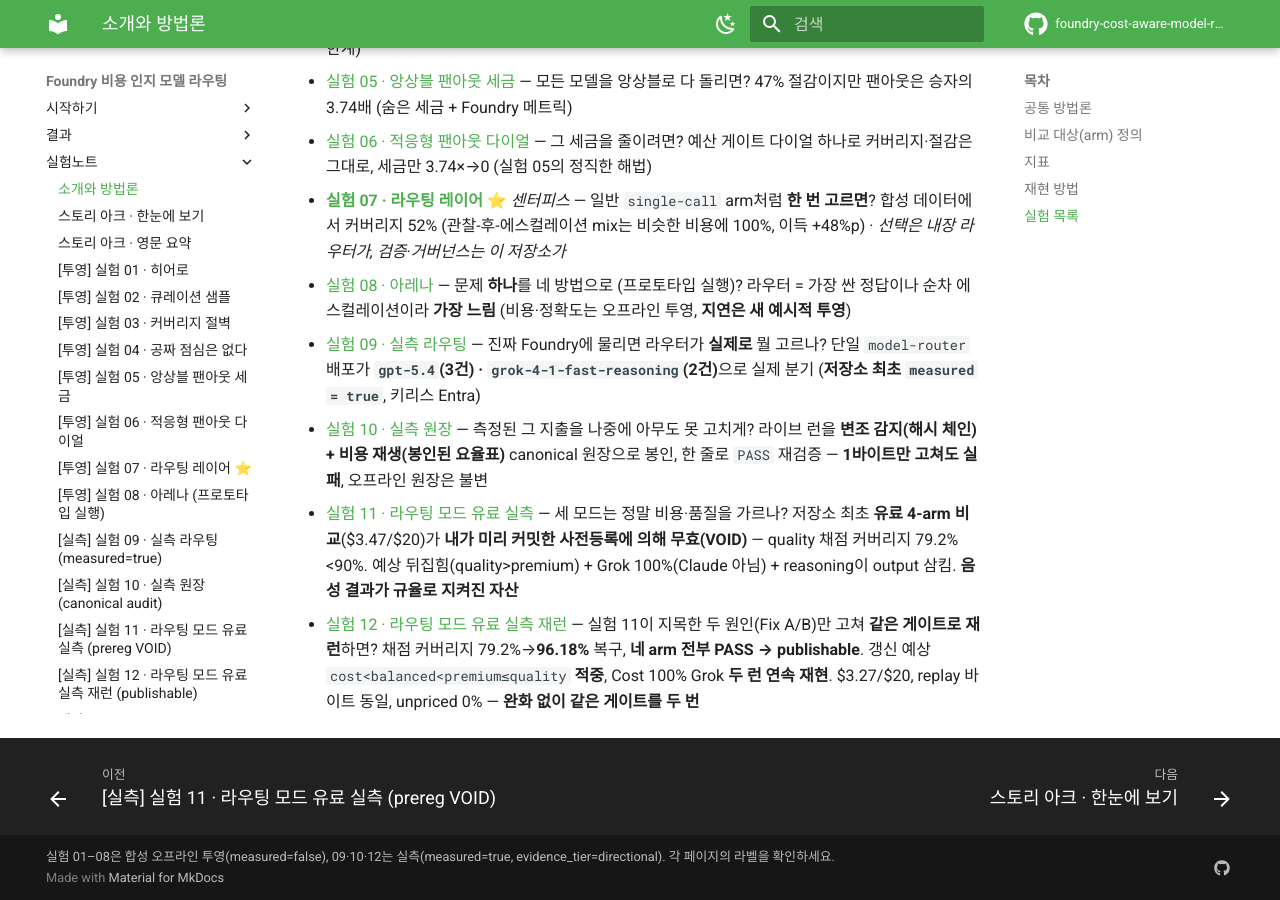
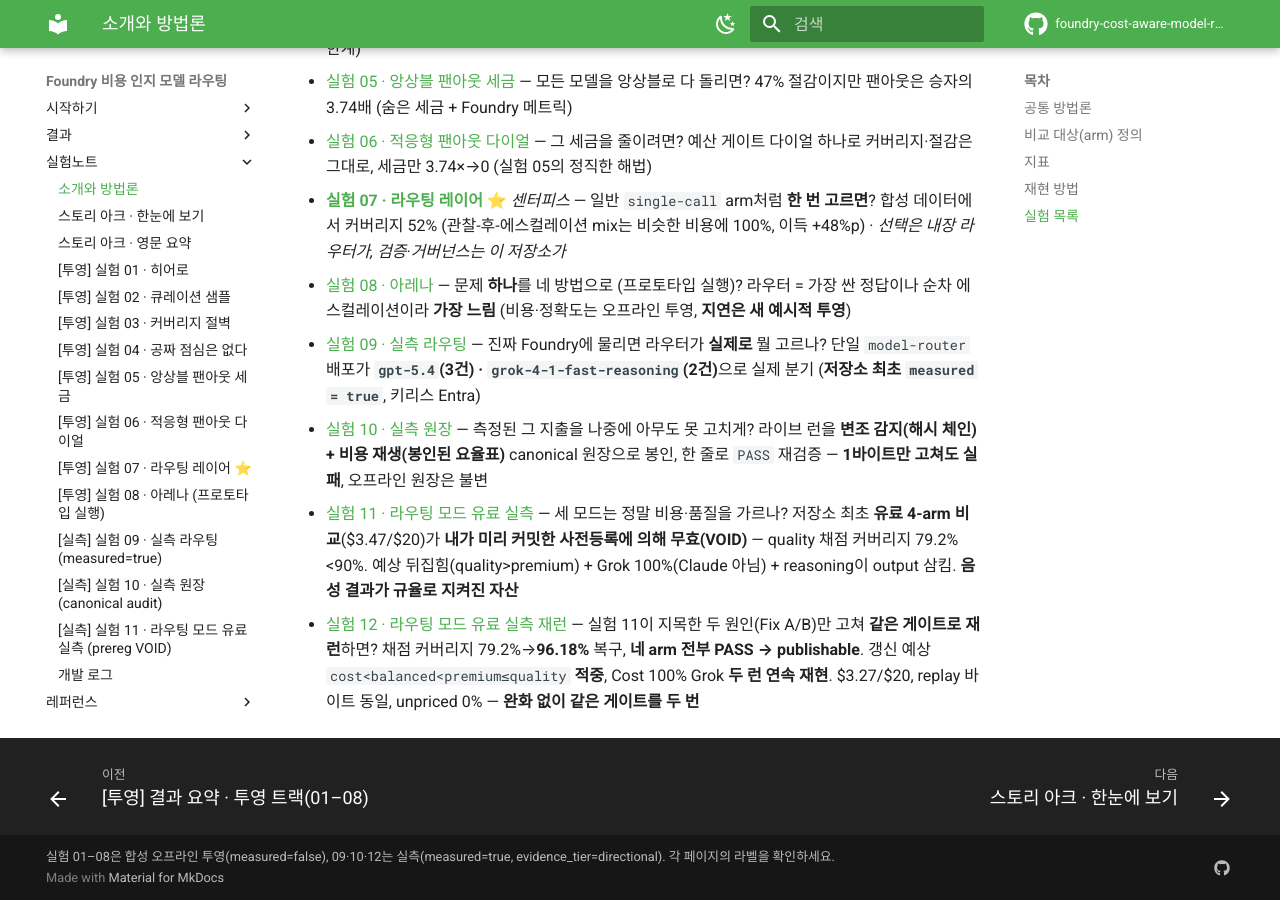
Before and after one commit to hyeonsangjeon/foundry-cost-aware-model-routing, an MkDocs documentation site: the page built from docs/lab-notebook/index.md, in a window 1280 px wide and 900 px high, scrolled down 2000 px. Built offline with MkDocs 1.6.1 and Material for MkDocs 9.7.7, drawn with Linux system fonts in a browser that asks for light colours; comment, search, counter and statistics services are not loaded.

Commit message:
docs: low-risk IA restructure — results/reference nav + canonical projection page
- Fix exp 11/12 nav dual-registration: 결과 = {03D, exp 12}; exp 11 stays in
  실험노트 only (VOID run is methodology, not a result). Each page now appears once.
- Group the flat 16-item 레퍼런스 into 4 subgroups (명령 레퍼런스 / 실측 운영 절차 /
  화면·스키마 / 해설). No page or URL moved — nav grouping only.
- New docs/manual/projection-results.md: canonical single-source-of-truth for
  projection-track (01–08) numbers (hero 25.5% $2.23→$1.66, fanout tax 3.74×,
  single-call +48%p 52%→100%). measured=false, deterministic, each number cited to
  its reproduce command. Other pages keep their numbers this session (next step).
- Move 용어집 from 레퍼런스 top to end of 시작하기 (gateway before reading tables).

Gates: naming 2378 OK · terminology 37 OK · mkdocs --strict clean · targeted pytest.
03Z rule held (52% only in single-call blocks, no product name). plan_hash untouched.

Co-authored-by: Copilot <223556219+Copilot@users.noreply.github.com>

```diff
--- a/mkdocs.yml
+++ b/mkdocs.yml
@@ -45,10 +45,11 @@ nav:
       - 홈: index.md
       - 30초 설치: manual/install.md
       - 핵심 개념: manual/concept.md
+      - "용어집 · 통과율 vs 채점 커버리지": manual/glossary.md
   - 결과:
       - "라우팅 모드 실측 결과 (03D)": manual/03d-results.md
       - "[실측] 실험 12 · 라우팅 모드 유료 실측 재런 (publishable)": lab-notebook/12-router-modes-measured.md
-      - "[실측] 실험 11 · 라우팅 모드 유료 실측 (prereg VOID)": lab-notebook/11-router-modes-void.md
+      - "[투영] 결과 요약 · 투영 트랙(01–08)": manual/projection-results.md
   - 실험노트:
       - 소개와 방법론: lab-notebook/index.md
       - "스토리 아크 · 한눈에 보기": lab-notebook/story-arc.md
@@ -64,24 +65,26 @@ nav:
       - "[실측] 실험 09 · 실측 라우팅 (measured=true)": lab-notebook/09-live-routing-proof.md
       - "[실측] 실험 10 · 실측 원장 (canonical audit)": lab-notebook/10-measured-ledger.md
       - "[실측] 실험 11 · 라우팅 모드 유료 실측 (prereg VOID)": lab-notebook/11-router-modes-void.md
-      - "[실측] 실험 12 · 라우팅 모드 유료 실측 재런 (publishable)": lab-notebook/12-router-modes-measured.md
       - 개발 로그: lab-notebook/devlog.md
   - 레퍼런스:
-      - "용어집 · 통과율 vs 채점 커버리지": manual/glossary.md
-      - CLI 레퍼런스: manual/cli.md
-      - 실험 설정(YAML): manual/experiments.md
-      - 대시보드: manual/dashboard.md
-      - 메트릭 & Foundry: manual/metrics.md
-      - "플릿 등록 & 모델 선택": manual/fleet.md
-      - 감사 원장: manual/ledger.md
-      - 측정 프로토콜: manual/measurement-protocol.md
-      - 정본 실행 계획: manual/run-plan.md
-      - "Foundry 실전 구성 · 실험별 세팅": manual/foundry-setup.md
-      - "커스터마이징 · 내 워크로드로": manual/customize.md
-      - "워크로드 인벤토리 · 실측 가능성": manual/workload-inventory.md
-      - 라이브 실측 브릿지: manual/foundry-live.md
-      - 실험 아틀라스: manual/experiment-atlas.md
-      - "문제 하나, 네 가지 방법": manual/head-to-head.md
+      - 명령 레퍼런스:
+          - CLI 레퍼런스: manual/cli.md
+          - 실험 설정(YAML): manual/experiments.md
+      - 실측 운영 절차:
+          - "Foundry 실전 구성 · 실험별 세팅": manual/foundry-setup.md
+          - "플릿 등록 & 모델 선택": manual/fleet.md
+          - "커스터마이징 · 내 워크로드로": manual/customize.md
+          - 정본 실행 계획: manual/run-plan.md
+          - 측정 프로토콜: manual/measurement-protocol.md
+          - 감사 원장: manual/ledger.md
+          - 라이브 실측 브릿지: manual/foundry-live.md
+      - 화면 · 스키마:
+          - 대시보드: manual/dashboard.md
+          - 메트릭 & Foundry: manual/metrics.md
+      - 해설:
+          - 실험 아틀라스: manual/experiment-atlas.md
+          - "워크로드 인벤토리 · 실측 가능성": manual/workload-inventory.md
+          - "문제 하나, 네 가지 방법": manual/head-to-head.md
   - 정직함 규약: honesty.md
 
 markdown_extensions:
```
Also changed, not shown: docs/manual/projection-results.md (added, +74 -0 lines).
